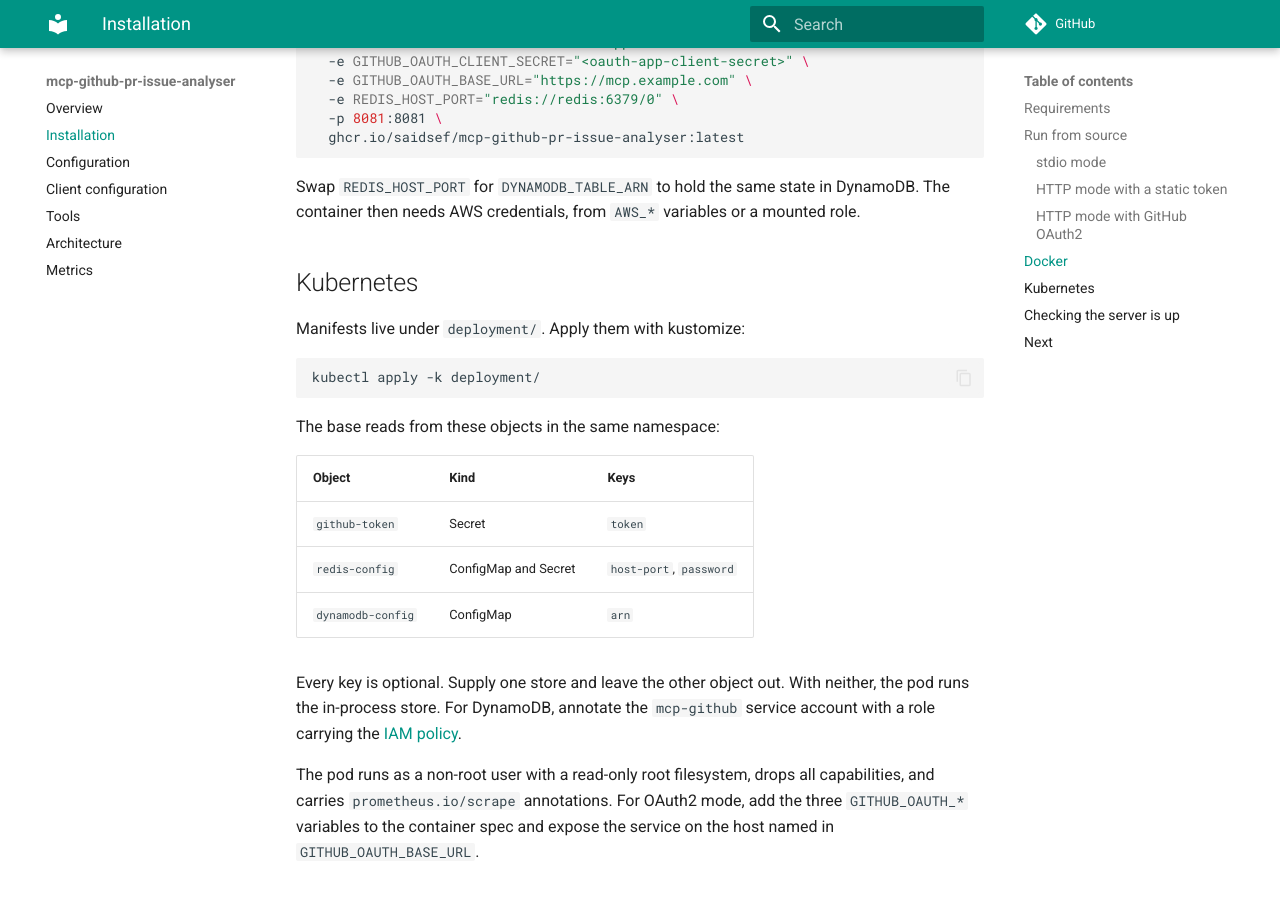
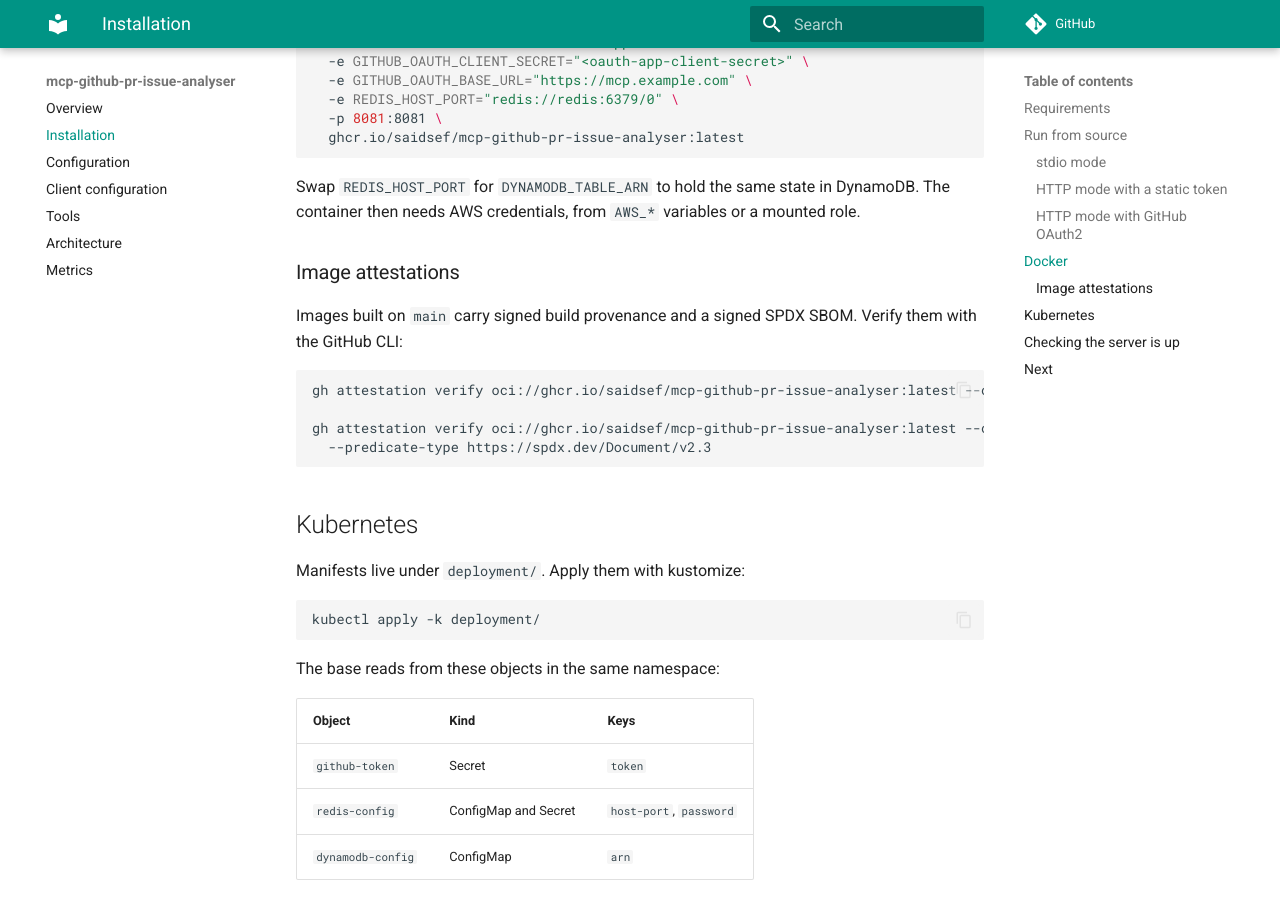
Before and after one commit to saidsef/mcp-github-pr-issue-analyser, an MkDocs documentation site: the page built from docs/installation.md, in a window 1280 px wide and 900 px high, scrolled down 1419 px. Built offline with MkDocs 1.6.1 and Material for MkDocs 9.7.7, drawn with Linux system fonts in a browser that asks for light colours; comment, search, counter and statistics services are not loaded.

Commit message:
ci(workflows): add signed attestations and a GHCR description to images (#561)
The build job signs an SBOM attestation and a build provenance
attestation for each image built outside a pull request. Anyone can
check them with gh attestation verify. GHCR showed "No description
provided" for each package version because it reads the description
from the image index, which did not have any annotations.

- actions/attest 4.2.2 signs both attestations against the index digest
  and pushes them to GHCR.
- metadata-action writes its annotations to the index and to each
  platform manifest.
- The version label and annotation hold the git describe version
  instead of the branch name.
- The Dockerfile licence label uses the SPDX identifier Apache-2.0.
- docs/installation.md gives both verify commands.
- Lint, format, type checks, 521 tests and the Dockerfile check pass.

````diff
--- a/docs/installation.md
+++ b/docs/installation.md
@@ -67,6 +67,17 @@ docker run \
 
 Swap `REDIS_HOST_PORT` for `DYNAMODB_TABLE_ARN` to hold the same state in DynamoDB. The container then needs AWS credentials, from `AWS_*` variables or a mounted role.
 
+### Image attestations
+
+Images built on `main` carry signed build provenance and a signed SPDX SBOM. Verify them with the GitHub CLI:
+
+```sh
+gh attestation verify oci://ghcr.io/saidsef/mcp-github-pr-issue-analyser:latest --owner saidsef
+
+gh attestation verify oci://ghcr.io/saidsef/mcp-github-pr-issue-analyser:latest --owner saidsef \
+  --predicate-type https://spdx.dev/Document/v2.3
+```
+
 ## Kubernetes
 
 Manifests live under `deployment/`. Apply them with kustomize:
````
Also changed, not shown: 2 other files.
